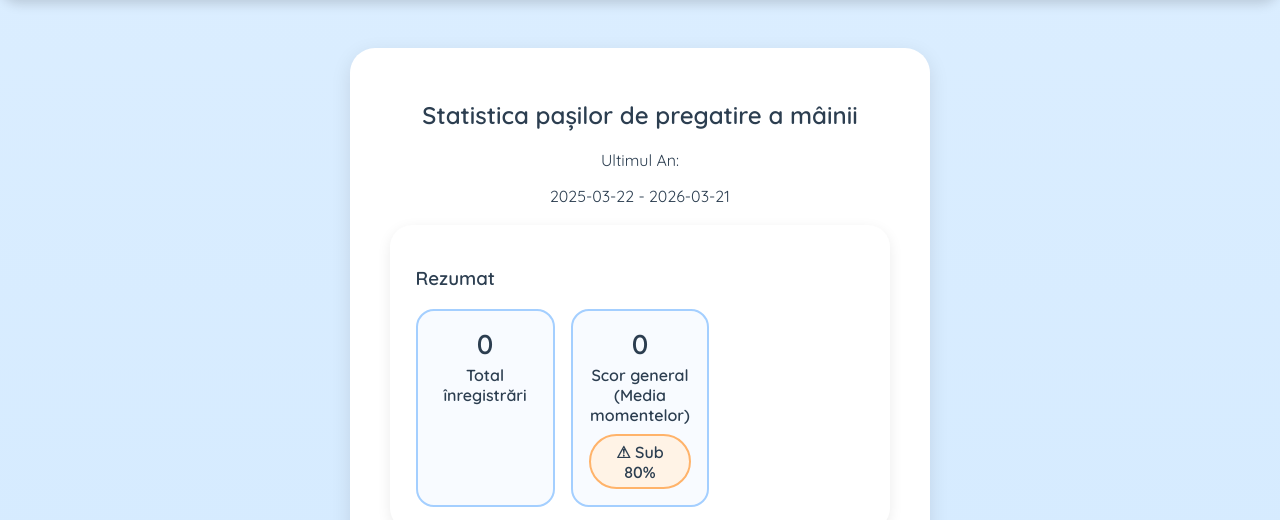
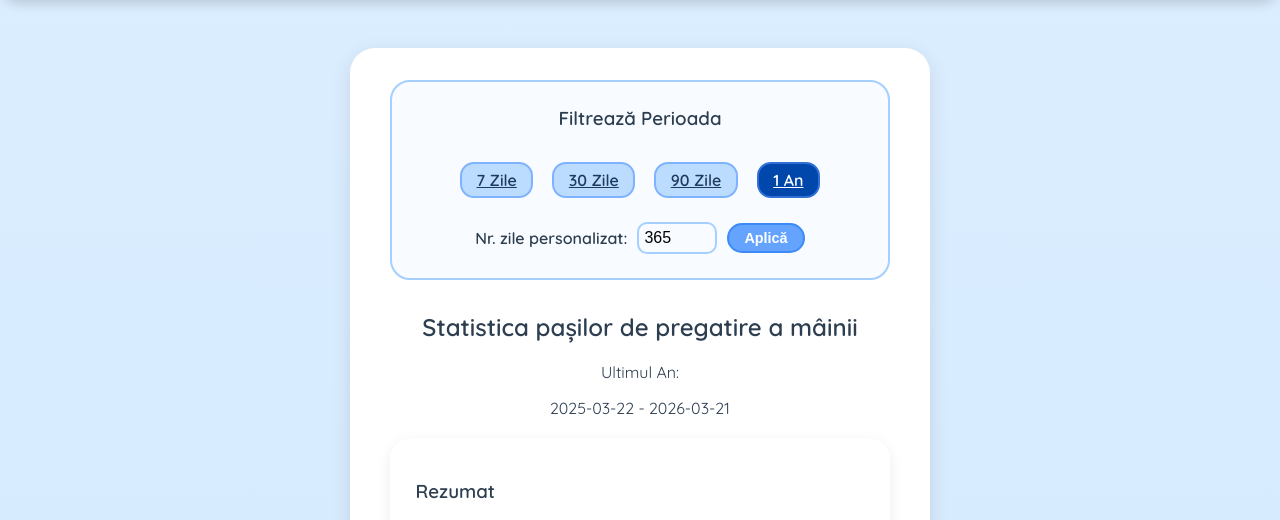
Before and after one commit to paunmara/MedicalApp, a FastAPI app: page /statistics/page3 in a window 1280 px wide. Shown: the part 186-706 px from the top of the page. Run offline with FastAPI, Linux system fonts and the light colour scheme; the visitor is signed in with stand-in values (Sample User, id 1); parts of the project's set-up code (start-up, migrations or seed data) failed here and were passed over.

Commit message:
commit latest

```diff
--- a/app/main.py
+++ b/app/main.py
@@ -8,7 +8,7 @@ if os.name == 'nt':
 else:
     pass
 
-from fastapi import FastAPI, Request, Depends, Form, HTTPException, status
+from fastapi import FastAPI, Request, Depends, Form, HTTPException, status, Query
 from fastapi.responses import HTMLResponse, RedirectResponse, Response
 from fastapi.staticfiles import StaticFiles
 from fastapi.templating import Jinja2Templates
@@ -336,7 +336,7 @@ def stats_page3(
         request: Request,
         db: Session = Depends(get_db),
         current_user: models.User = Depends(get_current_user),
-        days: int = 365,
+        days: int = Query(365, gt = 0),
 ):
     end_date = date.today()
     start_date = end_date - timedelta(days=days - 1)
--- a/templates/page2.html
+++ b/templates/page2.html
@@ -51,7 +51,7 @@
         </div>
 
         <div class = "form-group">
-            <label>Pregatirea Mâinilor:</label>
+            <label>Pregătirea Mâinilor:</label>
             <input type = "hidden" name = "pregatire_maini" id="pregatire_maini" value ="">
             <div class = "button-group">
                 <button type = "button" class = "choice-btn" data-input = "pregatire_maini" data-value = "Unghii">Unghii</button>
--- a/templates/stats_page3.html
+++ b/templates/stats_page3.html
@@ -1,6 +1,23 @@
 {% extends "base.html" %}
 {% block content %}
 <div class = "dashboard-container">
+    <div class="stats-navigation" style="margin-bottom: 2rem; background: #f8fbff; padding: 1.5rem; border-radius: 20px; border: 2px solid #a4cfff;">
+      <h3 style="margin-top: 0;">Filtrează Perioada</h3>
+
+      <div class="button-group" style="justify-content: center; flex-wrap: wrap; margin-bottom: 1.5rem;">
+          <a href="/statistics/page3?days=7" class="choice-btn {% if days == 7 %}active-choice{% endif %}">7 Zile</a>
+          <a href="/statistics/page3?days=30" class="choice-btn {% if days == 30 %}active-choice{% endif %}">30 Zile</a>
+          <a href="/statistics/page3?days=90" class="choice-btn {% if days == 90 %}active-choice{% endif %}">90 Zile</a>
+          <a href="/statistics/page3?days=365" class="choice-btn {% if days == 365 %}active-choice{% endif %}">1 An</a>
+      </div>
+
+      <form action="/statistics/page3" method="get" style="display: flex; align-items: center; justify-content: center; gap: 10px;">
+          <label for="days" style="margin: 0;">Nr. zile personalizat:</label>
+          <input type="number" name="days" id="days" value="{{ days }}" min="1" max="3650"
+                 style="width: 80px; padding: 5px; border-radius: 10px; border: 2px solid #a4cfff;">
+          <button type="submit" class="continue-btn" style="padding: 5px 15px; font-size: 0.9rem;">Aplică</button>
+      </form>
+    </div>
   <h2>Statistica pașilor de pregatire a mâinii</h2>
   {% if days == 365 %} Ultimul An: {% else %} Ultimele {{ days }} de zile: {% endif %}
   <p>{{ start_date }} - {{ end_date }}</p>
```
Also changed, not shown: templates/quizz2.html (added, +10 -0 lines), templates/statistics_dashboard.html (+4 -4 lines).
